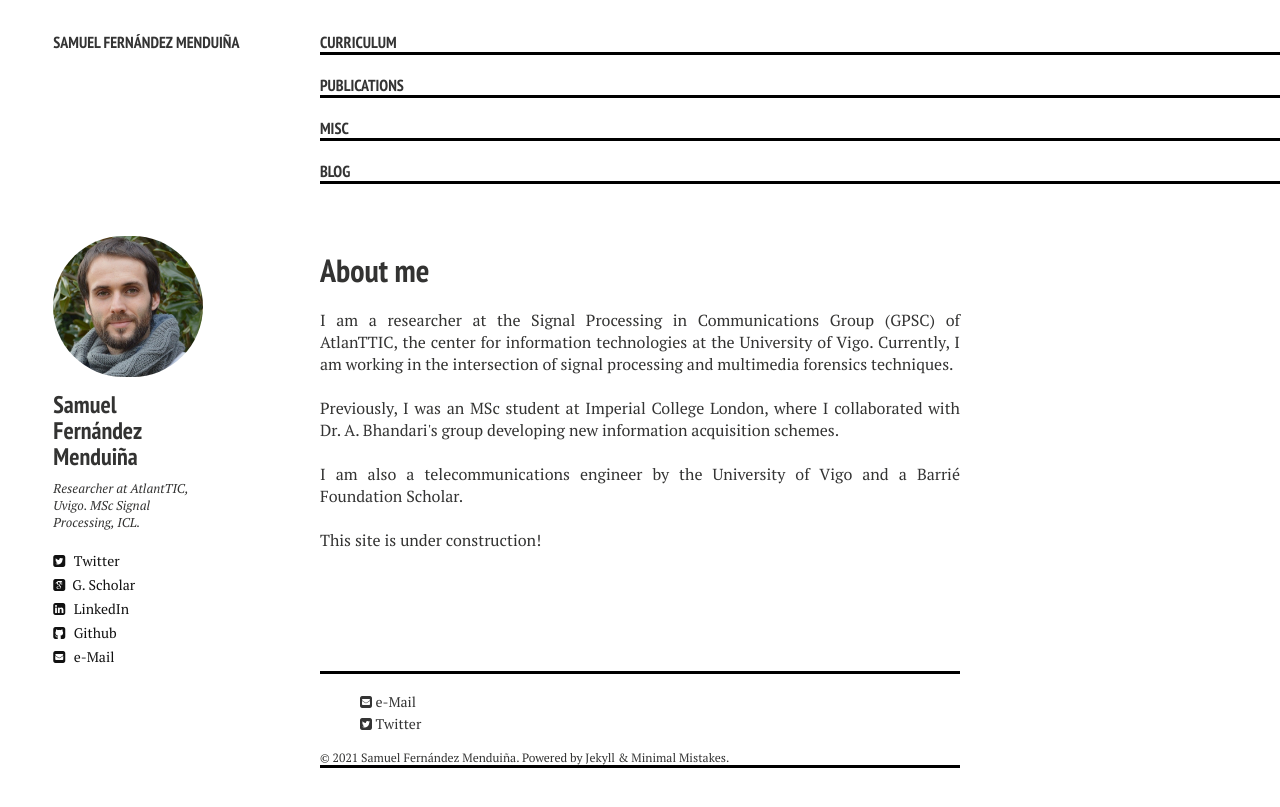
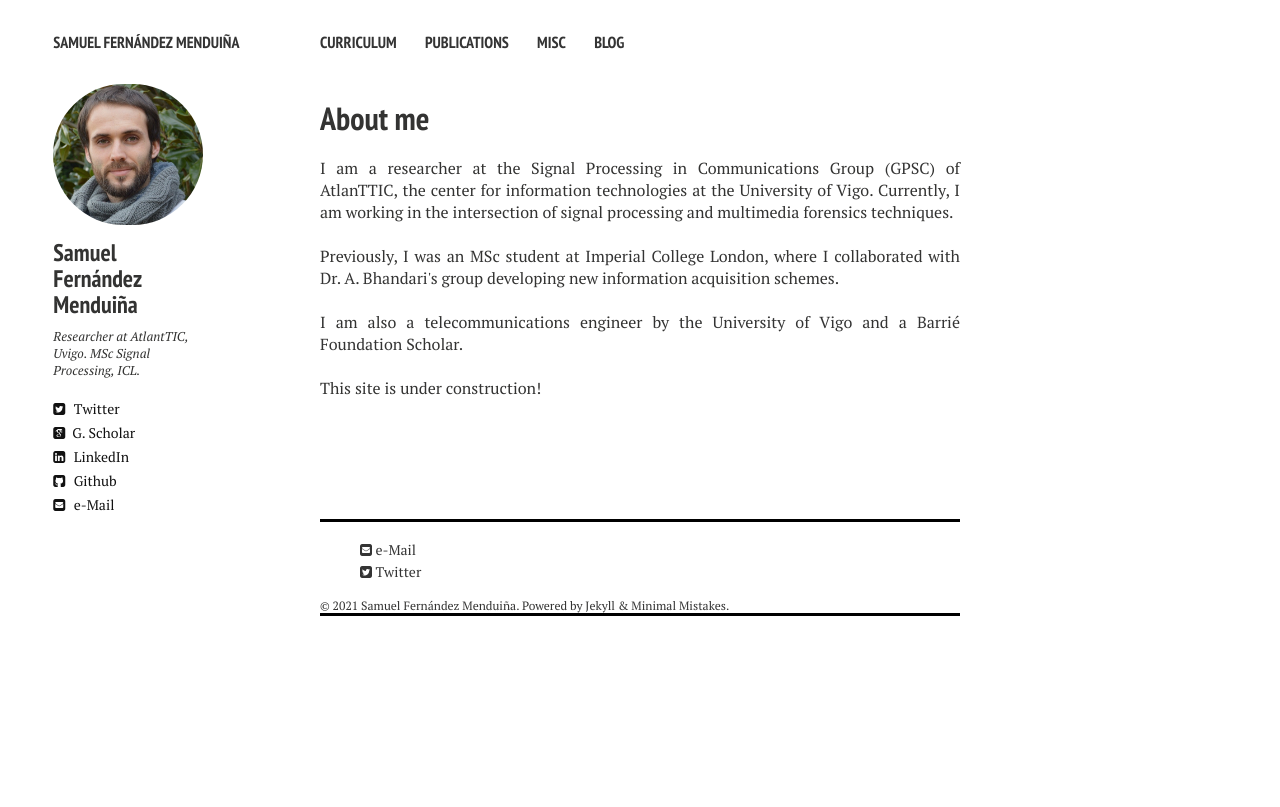
Before and after one commit to sf219/sfweb, a Jekyll site: the page built from index.md, in a window 1280 px wide. Shown: the top 807 px of the page. Built offline with Jekyll 4.4.1, drawn with Linux system fonts in a browser that asks for light colours; nearby versions of some CDN libraries.

Commit message:
Update _navigation.html

```diff
--- a/_includes/_navigation.html
+++ b/_includes/_navigation.html
@@ -19,7 +19,7 @@
 		<nav role="navigation" id="site-nav" class="nav">
 		    <ul>
 		        {% for link in site.links %}
-				<li> <div style="border-bottom:3px solid black"> <a href="{% if link.external %}{{ link.url }}{% else %}{{ site.url }}{{ link.url }}{% endif %}" {% if link.external %}target="_blank"{% endif %}>{{ link.title }}</a></div></li>
+				<li><a href="{% if link.external %}{{ link.url }}{% else %}{{ site.url }}{{ link.url }}{% endif %}" {% if link.external %}target="_blank"{% endif %}>{{ link.title }}</a></li>
 			{% endfor %}
 		    </ul>
 		</nav>
```
